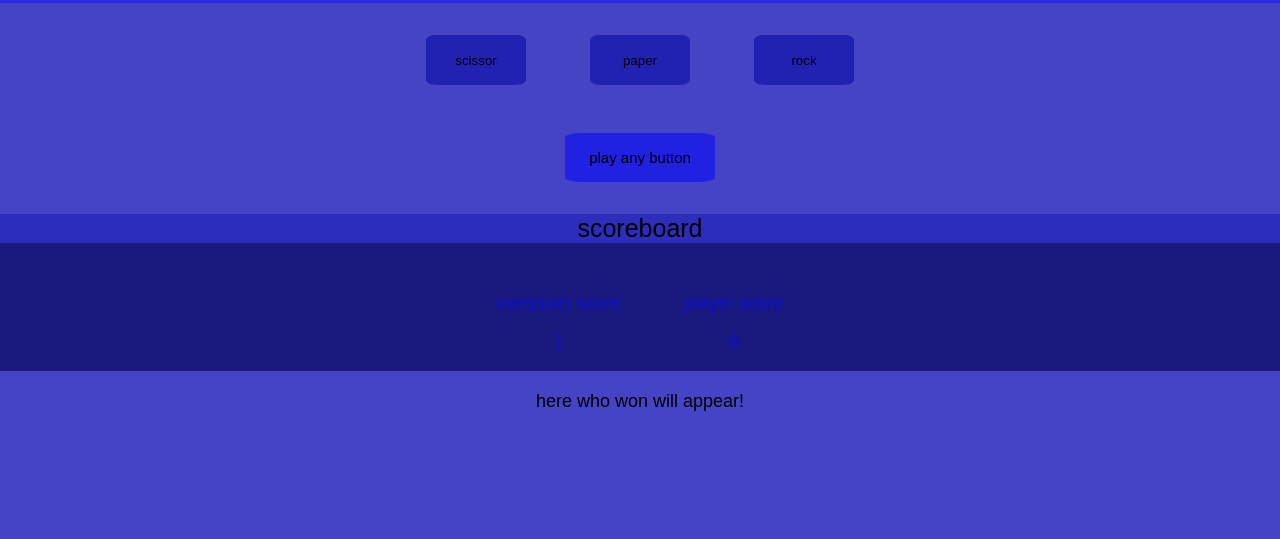
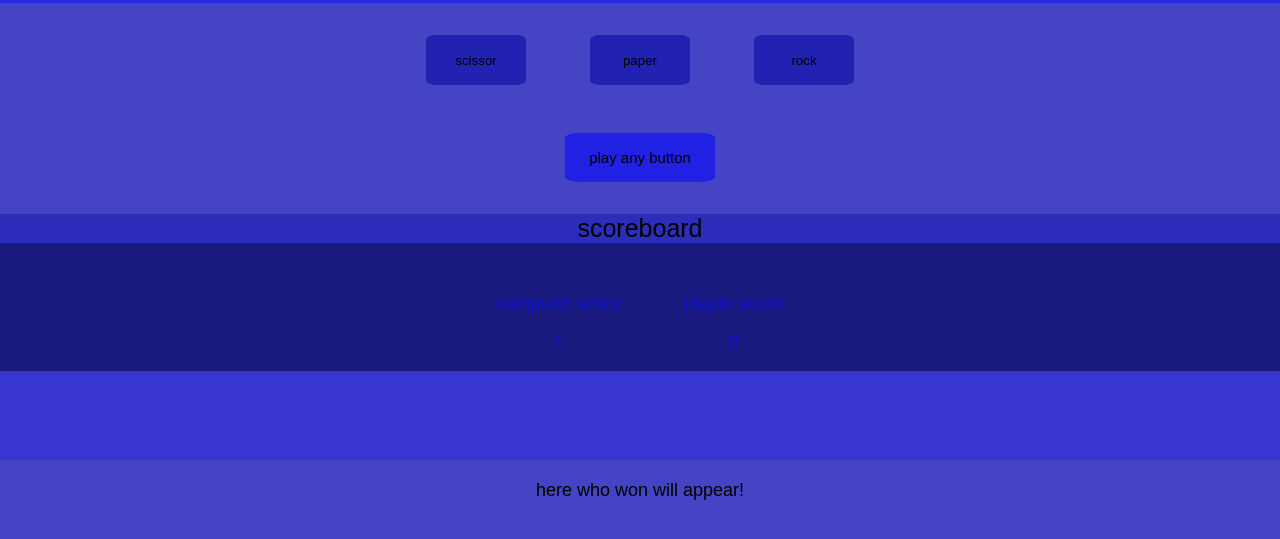
Before and after one commit to code002-ZeroTwo/game, a plain HTML site: page index.html in a window 1280 px wide. Both pictures are taken after a click on the button "scissor". Shown: the part 87-626 px from the top of the page. Drawn offline with Linux system fonts and the light colour scheme.

Commit message:
scissor paper rock final2

```diff
--- a/index.html
+++ b/index.html
@@ -36,6 +36,8 @@
             <p class="Pscore">0</p>
         </div>
     </div>
+
+    <div class="tie"></div>
     <div class="div">
         here who won will appear!
     </div>
@@ -51,6 +53,7 @@
         let div = document.querySelector('.div');
         let computerScore = document.querySelector('.Cscore');
         let playerScore = document.querySelector('.Pscore');
+        let tie = document.querySelector('.tie');
 
 
 
@@ -76,23 +79,27 @@
         function play(str){
             let computerInput = getComputerInput();
             if(computerInput == str){
-
+                tie.textContent = 'its a tie!!';
             }
             else if(computerInput == 'scissor' && str == 'paper'){
                 computer++;
                 computerScore.textContent = computer;
+                tie.textContent ='';
             }
             else if(computerInput='rock' && str == 'scissor'){
                 computer++;
                 computerScore.textContent = computer;
+                tie.textContent ='';
             }
             else if(computerInput== 'paper' && str == 'rock'){
                 computer++;
                 computerScore.textContent = computer;
+                tie.textContent ='';
             }
             else{
                 player++;
                 playerScore.textContent = player;
+                tie.textContent ='';
             }
 
 
--- a/style.css
+++ b/style.css
@@ -77,3 +77,11 @@ body {
     text-align: center;
     margin-top: 20px;
 }
+
+.tie {
+    text-align: center;
+    padding: 2rem;
+    height: 25px;
+    background-color: rgb(55, 55, 207);
+
+}
```
